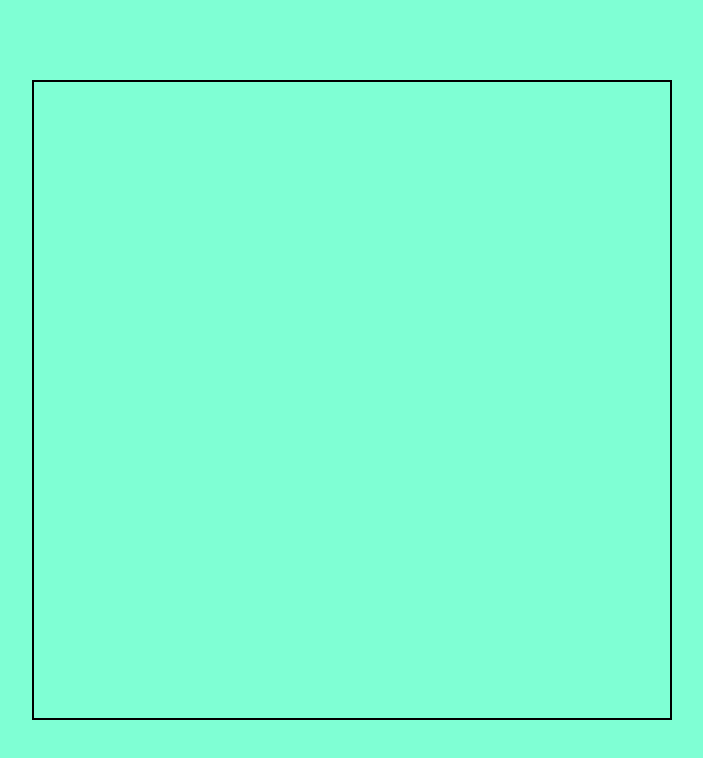
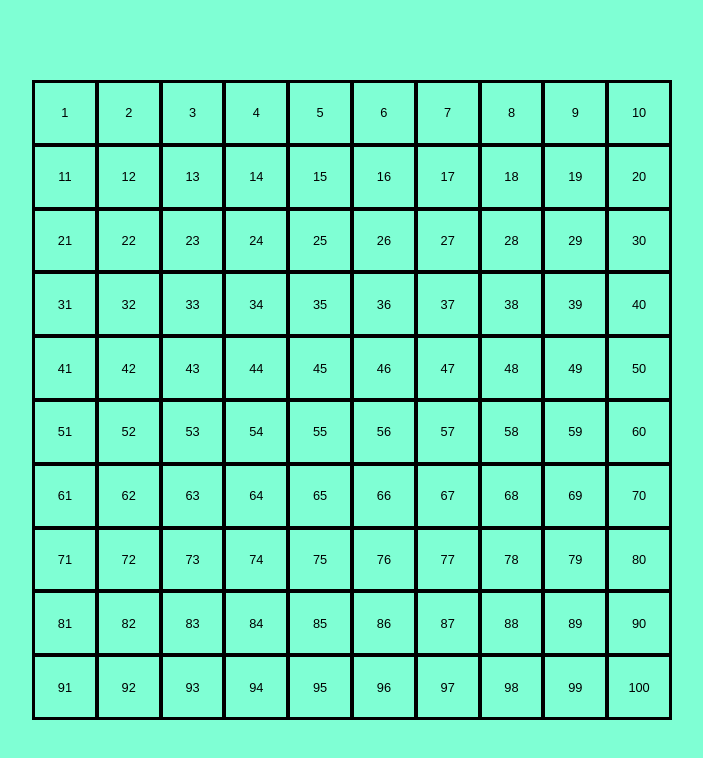
Before and after one commit to Zinni22/js-campominato-grid, a plain HTML site: page index.html in a window 1280 px wide. Shown: the whole page, without its empty margins (288-991 px from the left). Drawn offline with Linux system fonts and the light colour scheme.

Commit message:
Esercizio base completato

```diff
--- a/css/style.css
+++ b/css/style.css
@@ -22,7 +22,7 @@ main{
 #grid-container{
     width: 80vh;
     height: 80vh;
-    border: 2px solid black;
+    border: 1px solid black;
     flex-wrap: wrap;
 }
 #grid-container .cell{
@@ -30,7 +30,11 @@ main{
     height: calc(100%/10);
     border: 2px solid black;
     cursor: pointer;
+    font-size: 0.8rem;
+    display: flex;
+    align-items: center;
+    justify-content: center;
 }
-#grid-container .cell .clicked{
+#grid-container .clicked{
     background-color: aqua;
 }
--- a/js/scripts.js
+++ b/js/scripts.js
@@ -0,0 +1,36 @@
+/*
+1. creo di div cella con numerazione da 1 a 100
+2. al click dell'utente sulla cella si colora di azzurro grazie alla classe:
+    - appare in console il numero
+*/
+
+const gridContainer = document.getElementById('grid-container');
+console.log('Ho selezionato l\'elemento', gridContainer);
+
+for(let i = 1 ; i <= 100 ; i++){
+    console.log('I numeri all\'interno delle celle sono', i);
+
+    // creo le mie celle
+    const cell = document.createElement('div');
+    cell.classList.add('cell');
+    gridContainer.append(cell);
+
+    //mostro all'interno il contenuto
+    cell.innerHTML = [i];
+
+    // aggiungo il click
+    cell.addEventListener('click',
+
+    function () {
+        if (cell.classList.contains('clicked')){
+            cell.classList.remove('clicked');
+        }
+        else{
+            cell.classList.add('clicked');
+            console.log('La cella cliccata contiene il numero', i);
+        }
+    }
+
+    );
+
+}
```
